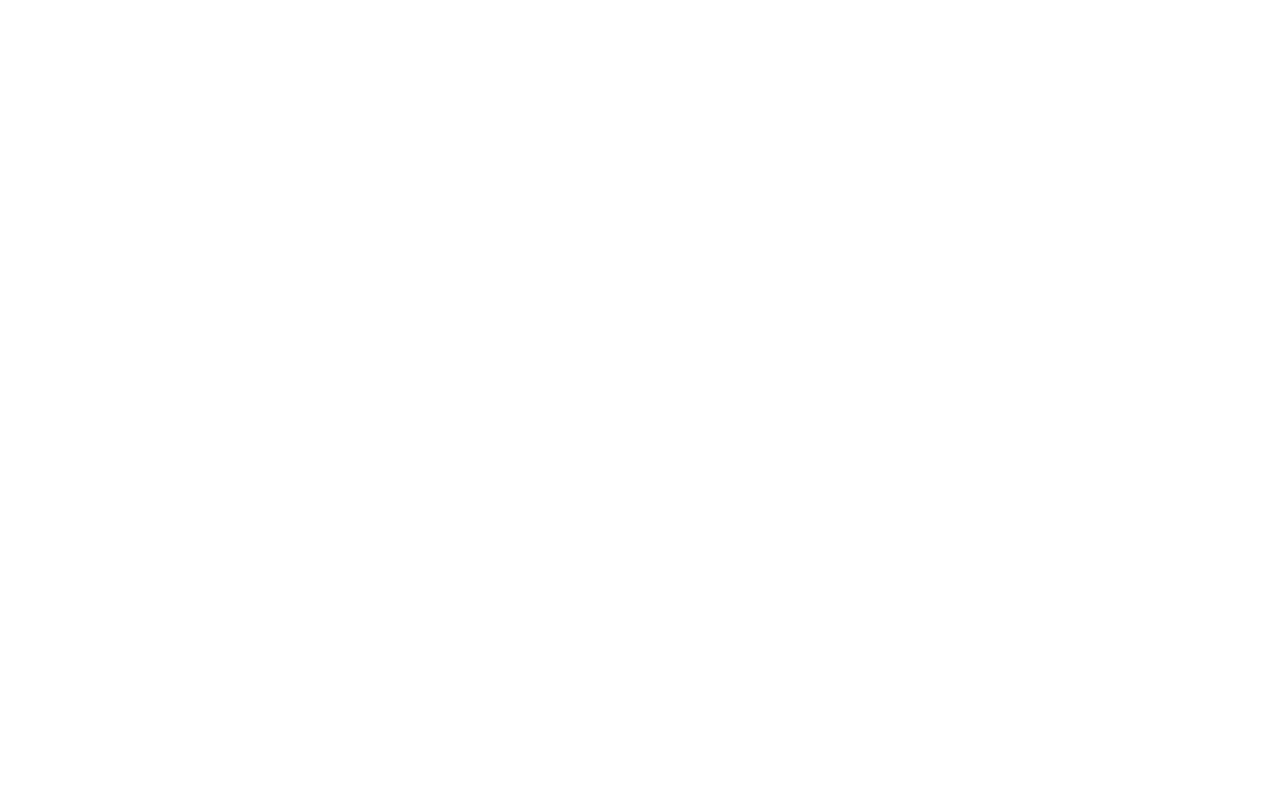
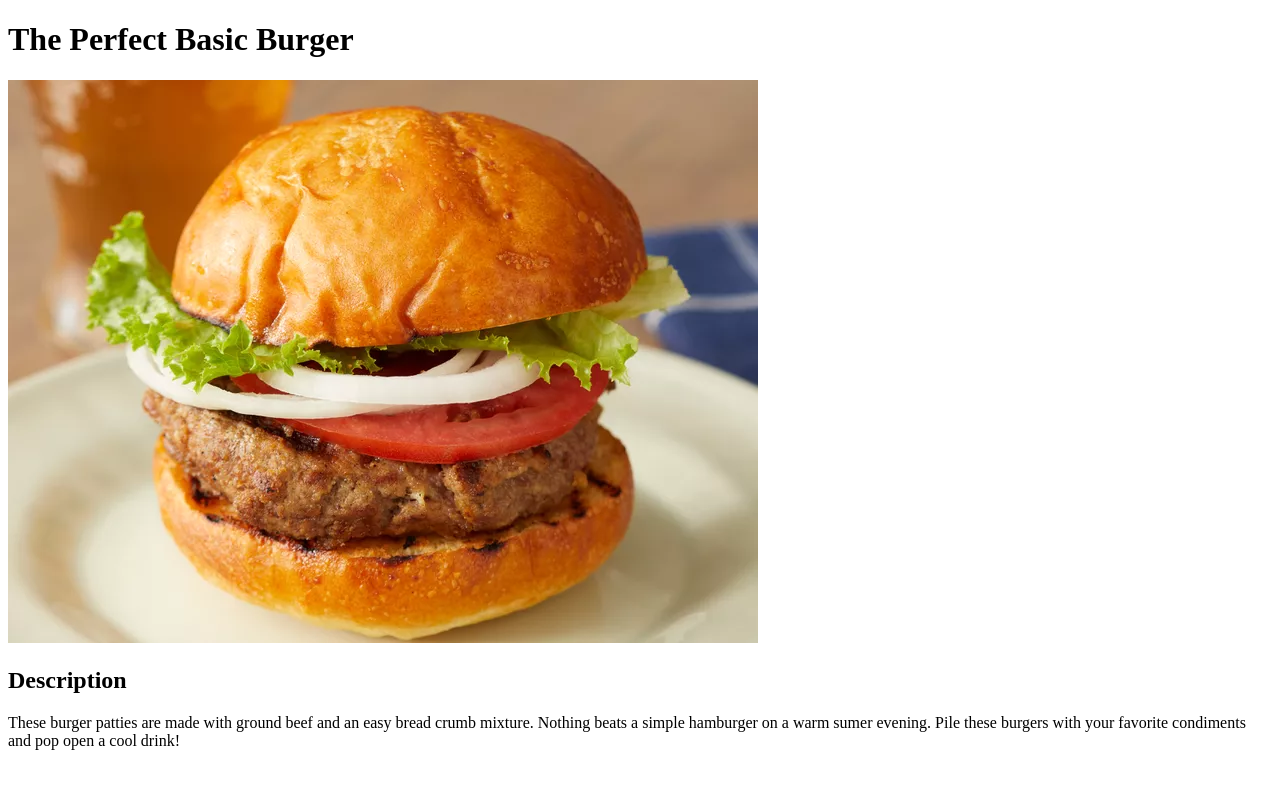
Before and after one commit to HeadhunterJ21/odin-recipes, a plain HTML site: page recipes/burger.html in a window 1280 px wide. Drawn offline with Linux system fonts and the light colour scheme.

Commit message:
Add burger description

```diff
--- a/recipes/burger.html
+++ b/recipes/burger.html
@@ -2,10 +2,15 @@
 <html lang="en">
 <head>
     <meta charset="UTF-8">
-    <meta name="viewport" content="width=device-width, initial-scale=1.0">
-    <title>Document</title>
+    <title>The Perfect Basic Burger</title>
 </head>
 <body>
+    <h1>The Perfect Basic Burger</h1>
+    <img src="../img/burger.webp" />
 
+    <h2>Description</h2>
+    <p>
+        These burger patties are made with ground beef and an easy bread crumb mixture. Nothing beats a simple hamburger on a warm sumer evening. Pile these burgers with your favorite condiments and pop open a cool drink!
+    </p>
 </body>
 </html>
```
Also changed, not shown: img/burger.webp (added).
